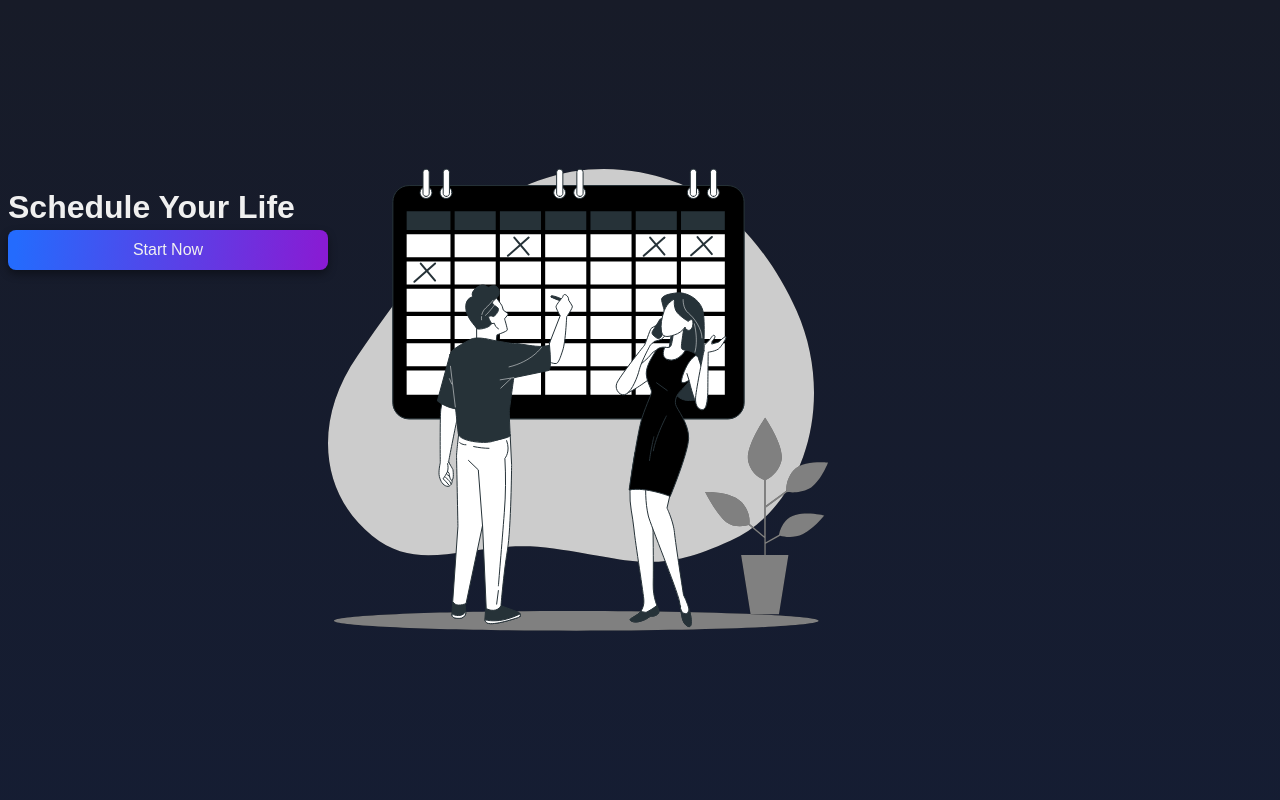
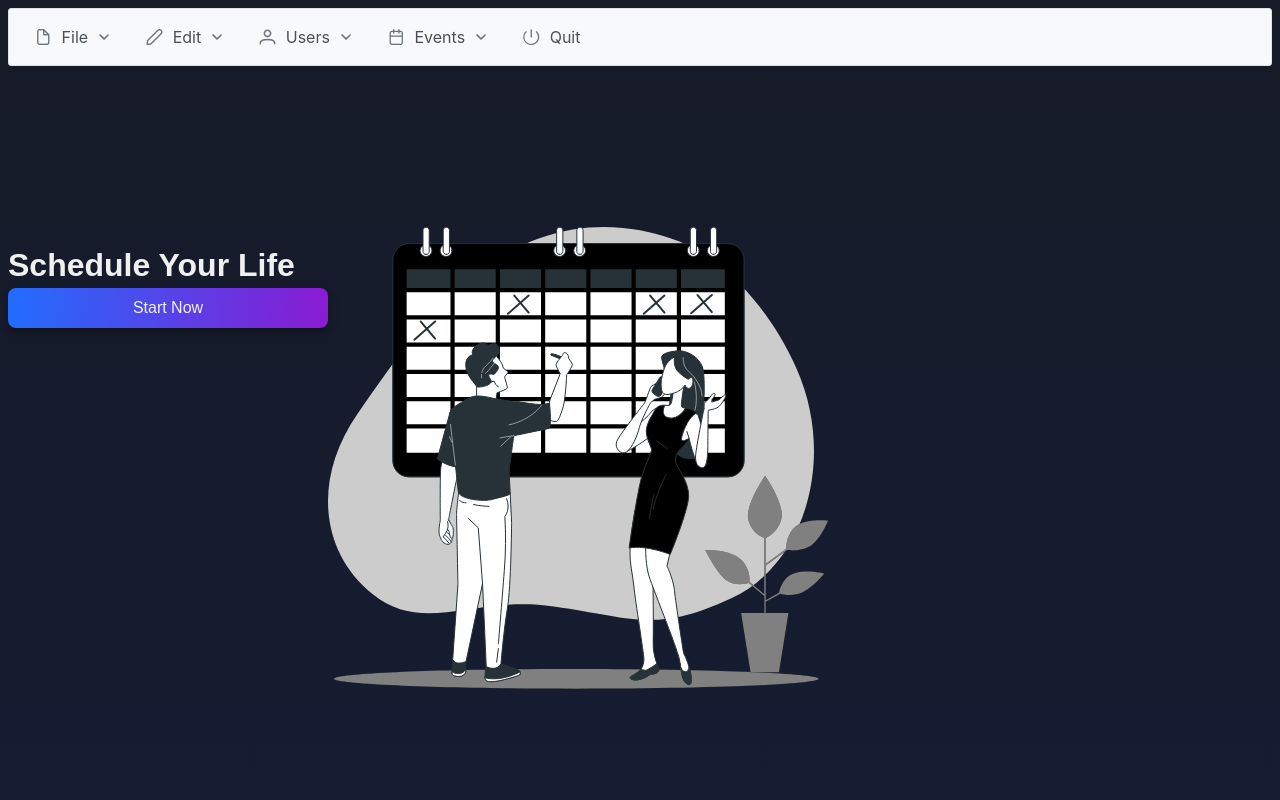
Before and after one commit to aliiimaher/ToDoList-Frontend, a Vue app: page / in a window 1280 px wide. Shown: the top 800 px of the page. Built offline with nearby package versions, Linux system fonts and the light colour scheme.

Commit message:
primevue installed and a template navbar added

```diff
--- a/package.json
+++ b/package.json
@@ -9,6 +9,8 @@
   },
   "dependencies": {
     "core-js": "^3.8.3",
+    "primeicons": "^6.0.1",
+    "primevue": "^3.1.1",
     "vue": "^3.2.13",
     "vue-router": "^4.0.3",
     "vuex": "^4.0.0"
--- a/src/App.vue
+++ b/src/App.vue
@@ -1,6 +1,141 @@
 <template>
+  <Menubar :model="items" />
   <router-view/>
 </template>
+
+<script>
+export default {
+    data() {
+        return {
+            items: [
+                {
+					label:'File',
+					icon:'pi pi-fw pi-file',
+					items:[
+						{
+							label:'New',
+							icon:'pi pi-fw pi-plus',
+							items:[
+								{
+									label:'Bookmark',
+									icon:'pi pi-fw pi-bookmark'
+								},
+								{
+									label:'Video',
+									icon:'pi pi-fw pi-video'
+								}
+							]
+						},
+						{
+							label:'Delete',
+							icon:'pi pi-fw pi-trash'
+						},
+						{
+							separator:true
+						},
+						{
+							label:'Export',
+							icon:'pi pi-fw pi-external-link'
+						}
+					]
+                },
+                {
+					label:'Edit',
+					icon:'pi pi-fw pi-pencil',
+					items:[
+						{
+							label:'Left',
+							icon:'pi pi-fw pi-align-left'
+						},
+						{
+							label:'Right',
+							icon:'pi pi-fw pi-align-right'
+						},
+						{
+							label:'Center',
+							icon:'pi pi-fw pi-align-center'
+						},
+						{
+							label:'Justify',
+							icon:'pi pi-fw pi-align-justify'
+						}
+					]
+                },
+                {
+					label:'Users',
+					icon:'pi pi-fw pi-user',
+					items:[
+						{
+							label:'New',
+							icon:'pi pi-fw pi-user-plus',
+
+						},
+						{
+							label:'Delete',
+							icon:'pi pi-fw pi-user-minus',
+
+						},
+						{
+							label:'Search',
+							icon:'pi pi-fw pi-users',
+							items:[
+								{
+									label:'Filter',
+									icon:'pi pi-fw pi-filter',
+									items:[
+										{
+											label:'Print',
+											icon:'pi pi-fw pi-print'
+										}
+									]
+								},
+								{
+									icon:'pi pi-fw pi-bars',
+									label:'List'
+								}
+							]
+						}
+					]
+                },
+                {
+					label:'Events',
+					icon:'pi pi-fw pi-calendar',
+					items:[
+						{
+							label:'Edit',
+							icon:'pi pi-fw pi-pencil',
+							items:[
+								{
+									label:'Save',
+									icon:'pi pi-fw pi-calendar-plus'
+								},
+								{
+									label:'Delete',
+									icon:'pi pi-fw pi-calendar-minus'
+								}
+							]
+						},
+						{
+							label:'Archieve',
+							icon:'pi pi-fw pi-calendar-times',
+							items:[
+								{
+									label:'Remove',
+									icon:'pi pi-fw pi-calendar-minus'
+								}
+							]
+						}
+					]
+                },
+                {
+					label:'Quit',
+					icon:'pi pi-fw pi-power-off'
+                }
+            ]
+        }
+    }
+}
+</script>
 
 <style>
 body {
```
Also changed, not shown: src/main.js (+13 -1 lines), 1 other file (tests, documents, lock files or other folders).
